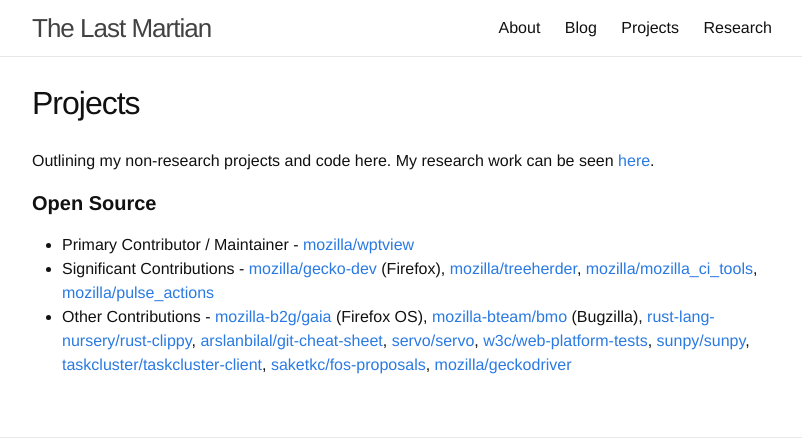
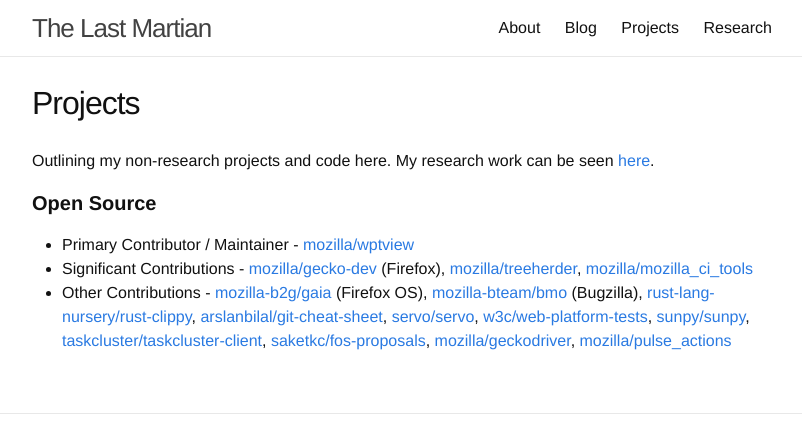
Before and after one commit to martiansideofthemoon/martiansideofthemoon.github.io, a Jekyll site: the page built from _pages/projects.md, in a window 1280 px wide, cut to the strip 0-440 px from the top of the page. Shown: the whole strip, without its empty margins (238-1040 px from the left). Built offline with Jekyll 4.4.1, drawn with Linux system fonts in a browser that asks for light colours; comment, search, counter and statistics services are not loaded.

```diff
--- a/_pages/projects.md
+++ b/_pages/projects.md
@@ -9,5 +9,5 @@ Outlining my non-research projects and code here. My research work can be seen [
 #### **Open Source**
 
 * Primary Contributor / Maintainer - [mozilla/wptview](https://github.com/mozilla/wptview)
-* Significant Contributions - [mozilla/gecko-dev](https://github.com/mozilla/gecko-dev/) (Firefox), [mozilla/treeherder](https://github.com/mozilla/treeherder), [mozilla/mozilla_ci_tools](https://github.com/mozilla/mozilla_ci_tools), [mozilla/pulse_actions](https://github.com/mozilla/pulse_actions)
-* Other Contributions - [mozilla-b2g/gaia](https://github.com/mozilla-b2g/gaia/) (Firefox OS), [mozilla-bteam/bmo](https://github.com/mozilla-bteam/bmo) (Bugzilla), [rust-lang-nursery/rust-clippy](https://github.com/rust-lang-nursery/rust-clippy), [arslanbilal/git-cheat-sheet](https://github.com/arslanbilal/git-cheat-sheet), [servo/servo](https://github.com/servo/servo), [w3c/web-platform-tests](https://github.com/w3c/web-platform-tests), [sunpy/sunpy](https://github.com/sunpy/sunpy), [taskcluster/taskcluster-client](https://github.com/taskcluster/taskcluster-client.py/graphs/contributors), [saketkc/fos-proposals](https://github.com/saketkc/fos-proposals), [mozilla/geckodriver](https://github.com/mozilla/geckodriver)
+* Significant Contributions - [mozilla/gecko-dev](https://github.com/mozilla/gecko-dev/) (Firefox), [mozilla/treeherder](https://github.com/mozilla/treeherder), [mozilla/mozilla_ci_tools](https://github.com/mozilla/mozilla_ci_tools)
+* Other Contributions - [mozilla-b2g/gaia](https://github.com/mozilla-b2g/gaia/) (Firefox OS), [mozilla-bteam/bmo](https://github.com/mozilla-bteam/bmo) (Bugzilla), [rust-lang-nursery/rust-clippy](https://github.com/rust-lang-nursery/rust-clippy), [arslanbilal/git-cheat-sheet](https://github.com/arslanbilal/git-cheat-sheet), [servo/servo](https://github.com/servo/servo), [w3c/web-platform-tests](https://github.com/w3c/web-platform-tests), [sunpy/sunpy](https://github.com/sunpy/sunpy), [taskcluster/taskcluster-client](https://github.com/taskcluster/taskcluster-client.py/graphs/contributors), [saketkc/fos-proposals](https://github.com/saketkc/fos-proposals), [mozilla/geckodriver](https://github.com/mozilla/geckodriver), [mozilla/pulse_actions](https://github.com/mozilla/pulse_actions)
```
